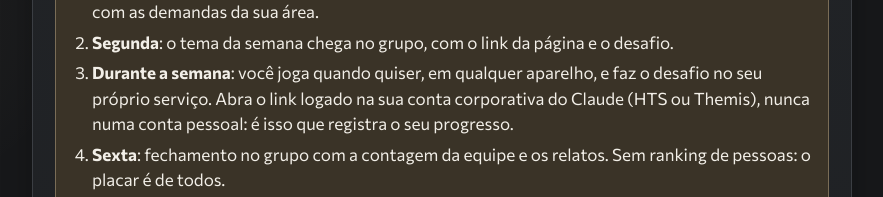
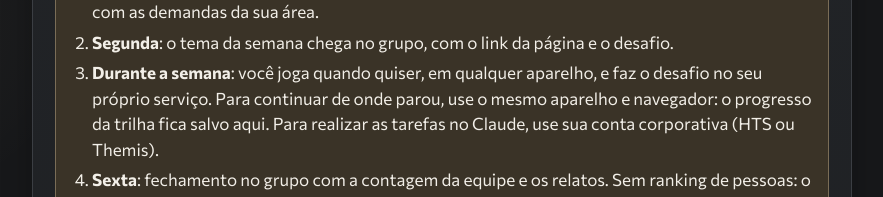
Before and after one commit to Lucas-Assis-HTS/TRILHA-CLAUDE---SEMANA-1-, a plain HTML site: page index.html in a window 1280 px wide. Shown: the part 1904-2101 px from the top of the page, without its empty margins (198-1081 px from the left). Drawn offline with nearby package versions, Linux system fonts and the light colour scheme.

Commit message:
Esclarecer salvamento do progresso no navegador

```diff
--- a/index.html
+++ b/index.html
@@ -435,7 +435,7 @@
     <ol class="steps-list">
       <li><b>Todos participam</b>: advocacia, supervisão, financeiro, administrativo, Themis e sócios, cada um com as demandas da sua área.</li>
       <li><b>Segunda</b>: o tema da semana chega no grupo, com o link da página e o desafio.</li>
-      <li><b>Durante a semana</b>: você joga quando quiser, em qualquer aparelho, e faz o desafio no seu próprio serviço. Abra o link logado na sua conta corporativa do Claude (HTS ou Themis), nunca numa conta pessoal: é isso que registra o seu progresso.</li>
+      <li><b>Durante a semana</b>: você joga quando quiser, em qualquer aparelho, e faz o desafio no seu próprio serviço. Para continuar de onde parou, use o mesmo aparelho e navegador: o progresso da trilha fica salvo aqui. Para realizar as tarefas no Claude, use sua conta corporativa (HTS ou Themis).</li>
       <li><b>Sexta</b>: fechamento no grupo com a contagem da equipe e os relatos. Sem ranking de pessoas: o placar é de todos.</li>
       <li><b>Patentes</b>: Calouro, Ligeiro, Craque e Lenda da Trilha. São suas; você decide se posta.</li>
       <li><b>Semana 4</b>: a trilha entrega a primeira contagem do indicador de IA do planejamento: skills compartilhadas pela equipe.</li>
```
